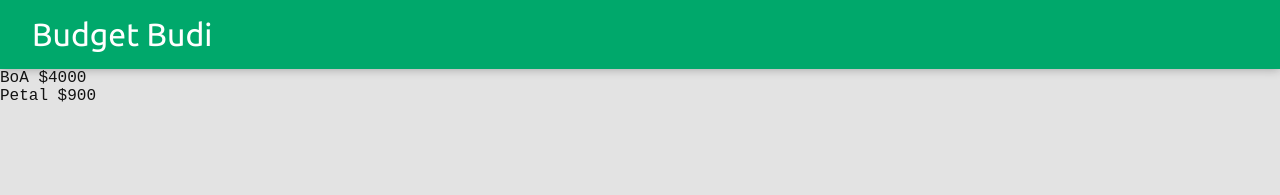
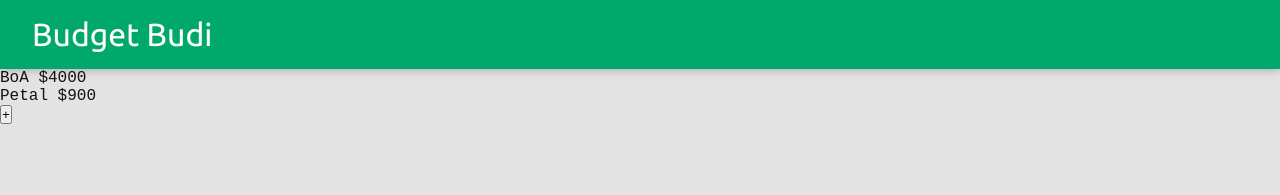
Before and after one commit to aatayde/Budget-Budi, a React (Create React App) app: page / in a window 1280 px wide. Shown: the top 195 px of the page. Built offline with nearby package versions, Linux system fonts and the light colour scheme.

Commit message:
add button component to app, import button component

```diff
--- a/src/components/App.js
+++ b/src/components/App.js
@@ -1,12 +1,14 @@
 import React from "react";
 import Header from "./Header";
 import Accounts from "./Accounts";
+import Button from "./Button";
 
 function App() {
   return (
     <div>
       <Header />
       <Accounts />
+      <Button />
     </div>
   );
 }
```
